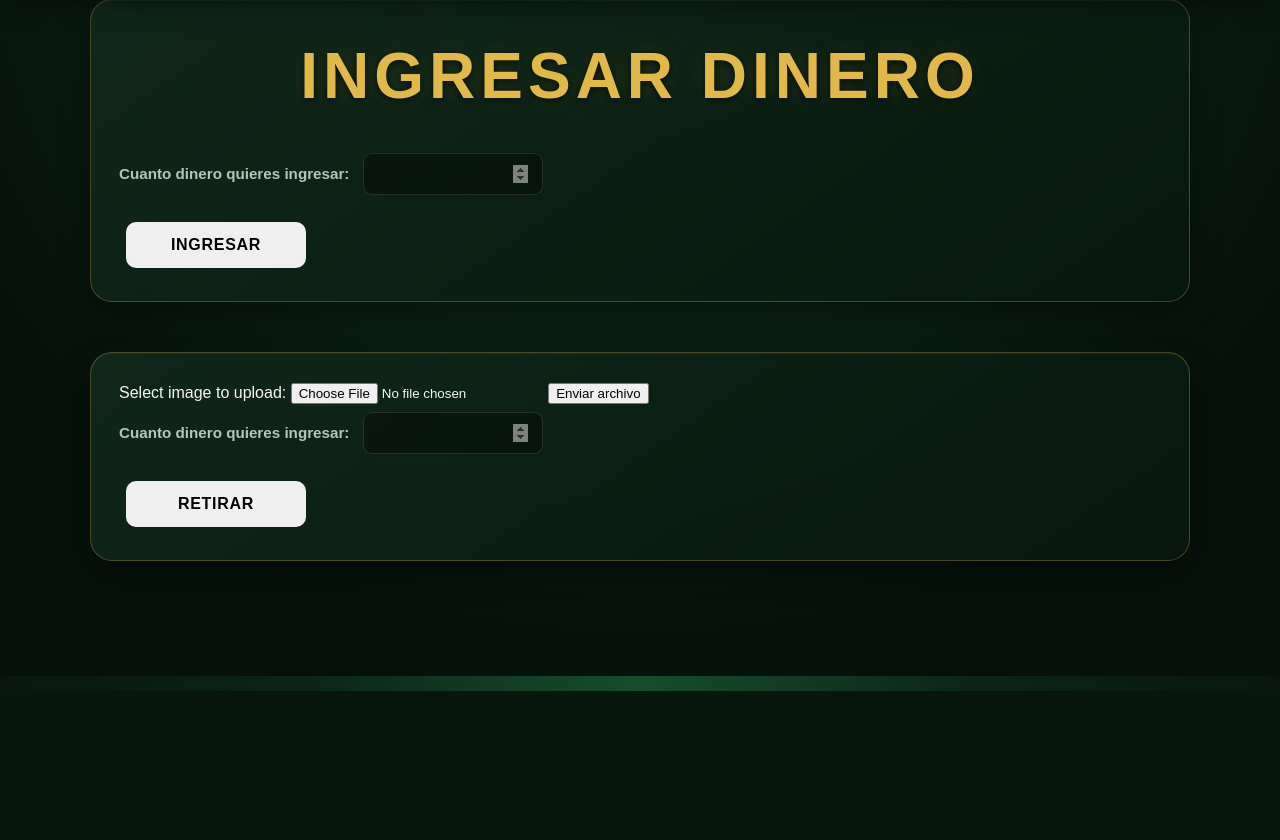
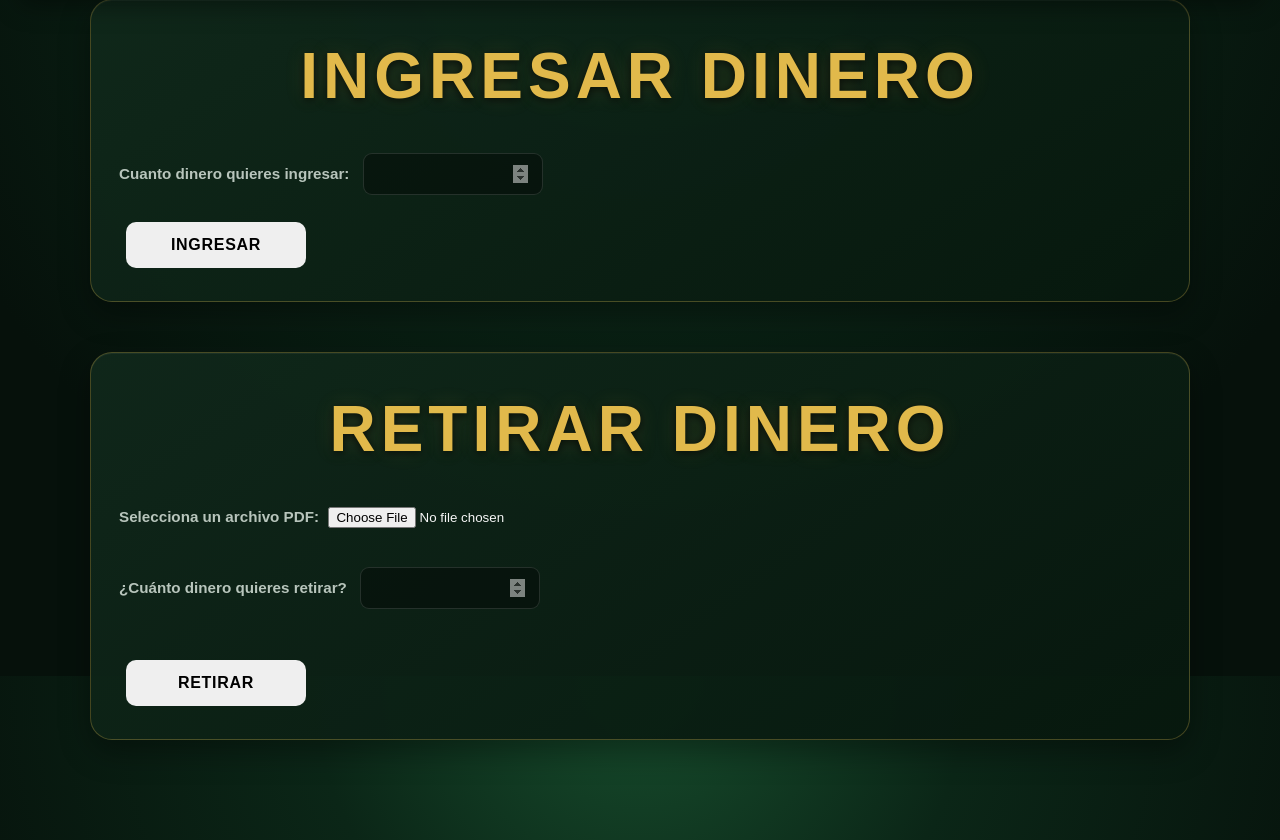
Before and after one commit to Suerooo/DAW2, a PHP site: page /saldo.php in a window 1280 px wide. Shown: the part 124-964 px from the top of the page. Before the commit the page ends 815 px from the top, so only its background shows below. Run offline with PHP 8.4, Linux system fonts and the light colour scheme; the visitor is signed in with stand-in values (Sample User, id 1).

Commit message:
Mejorar la validación de archivos en saldo.php; requerir archivo PDF para retiro y ajustar límites de entrada en formularios

```diff
--- a/PHP/Ruleta/saldo.php
+++ b/PHP/Ruleta/saldo.php
@@ -33,20 +33,20 @@ function depositMoney(float $amount_money, float &$balance)
 
 function validateMandatoryFile(): bool
 {
-  $target_dir = "uploads/";
-  $target_file = $target_dir . basename($_FILES[MANDATORY_FILE]["name"]);
-  $image_file_type = strtolower(pathinfo($target_file, PATHINFO_EXTENSION));
   $upload_ok = true;
 
-  if (isset($_POST["submit"])) {
+  if (!isset($_FILES[MANDATORY_FILE])) {
+    $upload_ok = false;
+  }
 
-    if (file_exists($target_file)) {
-      $upload_ok = false;
-    }
+  if ($_FILES[MANDATORY_FILE]["error"] !== UPLOAD_ERR_OK) {
+    $upload_ok = false;
+  }
 
-    if ($image_file_type != "pdf") {
-      $upload_ok = false;
-    }
+  $extension = strtolower(pathinfo($_FILES[MANDATORY_FILE]["name"], PATHINFO_EXTENSION));
+
+  if ($extension !== "pdf") {
+    $upload_ok = false;
   }
 
   return $upload_ok;
@@ -72,7 +72,6 @@ if ($_SERVER['REQUEST_METHOD'] === 'POST' || isset($_POST[ACTION])) {
       break;
 
     default:
-      # code...
       break;
   }
 
@@ -88,7 +87,7 @@ if ($_SERVER['REQUEST_METHOD'] === 'POST' || isset($_POST[ACTION])) {
   <form action="saldo.php" method="POST">
     <h1>INGRESAR DINERO</h1>
     <label for="<?= DEPOSIT_MONEY_ID ?>">Cuanto dinero quieres ingresar:</label>
-    <input type="number" id="<?= DEPOSIT_MONEY_ID ?>" name="<?= DEPOSIT_MONEY_ID ?>" min="-2333">
+    <input type="number" id="<?= DEPOSIT_MONEY_ID ?>" name="<?= DEPOSIT_MONEY_ID ?>" min="0" required>
 
     <br>
 
@@ -96,18 +95,23 @@ if ($_SERVER['REQUEST_METHOD'] === 'POST' || isset($_POST[ACTION])) {
   </form>
 
   <form action="saldo.php" method="POST" enctype="multipart/form-data">
-    Select image to upload:
-    <input type="file" name="<?php MANDATORY_FILE ?>" id="<?php MANDATORY_FILE ?>">
-    <input type="submit" value="Enviar archivo" name="submit">
 
-    <br>
+    <h1>RETIRAR DINERO</h1>
 
-    <label for="<?= WITHDRAW_MONEY_ID ?>">Cuanto dinero quieres ingresar:</label>
-    <input type="number" id="<?= WITHDRAW_MONEY_ID ?>" name="<?= WITHDRAW_MONEY_ID ?>" min="-2333">
+    <label for="<?= MANDATORY_FILE ?>">Selecciona un archivo PDF:</label>
 
-    <br>
+    <input type="file" name="<?= MANDATORY_FILE ?>" id="<?= MANDATORY_FILE ?>" required>
 
-    <button type="submit" name="<?= ACTION ?>" value="<?= ACTION_WITHDRAW ?>">RETIRAR</button>
+    <br><br>
+
+    <label for="<?= WITHDRAW_MONEY_ID ?>">¿Cuánto dinero quieres retirar?</label>
+
+    <input type="number" id="<?= WITHDRAW_MONEY_ID ?>" name="<?= WITHDRAW_MONEY_ID ?>" min="0" required>
+
+    <br><br>
+
+    <button type="submit" name="<?= ACTION ?>" value="<?= ACTION_WITHDRAW ?>"> RETIRAR </button>
+
   </form>
 
 </body>
```
Also changed, not shown: PHP/BBDD/test.php (added, +24 -0 lines).
